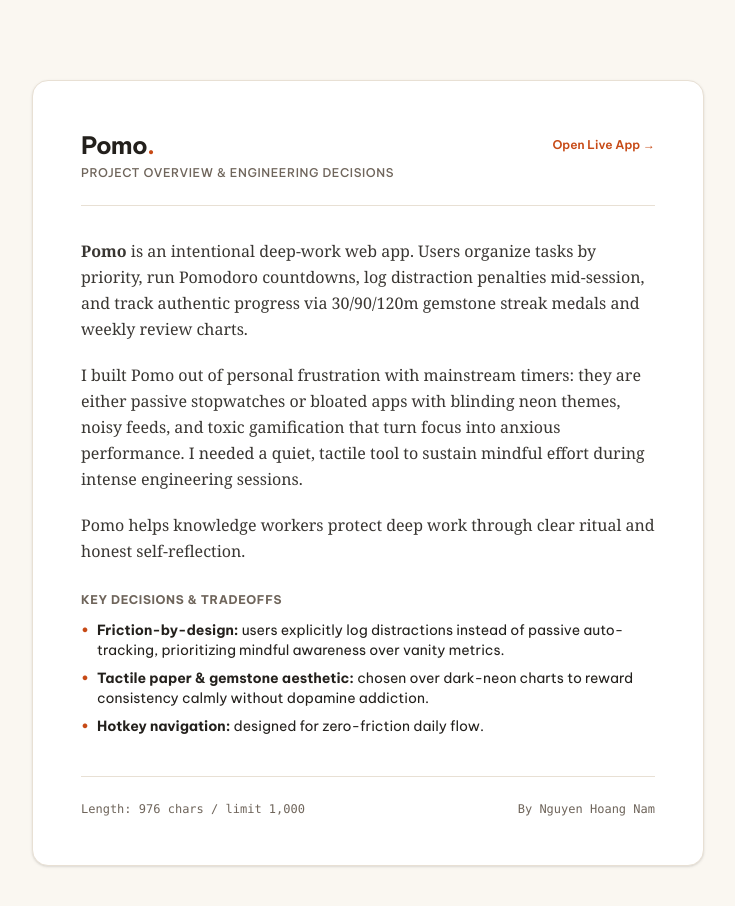
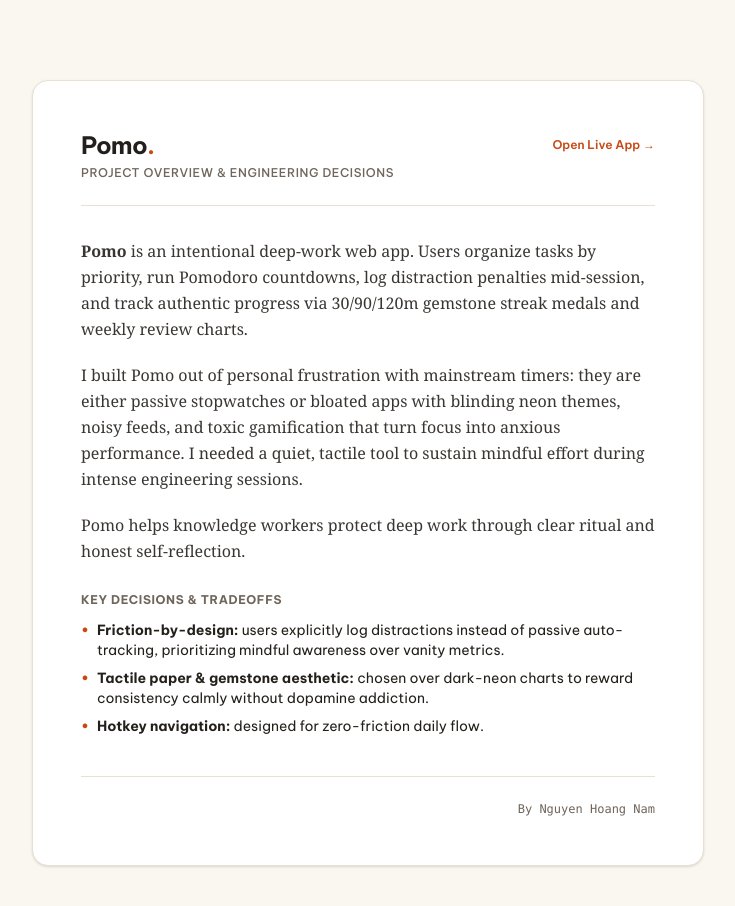
Before and after one commit to NamIsStudyingCE/pomo, a Next.js app: page /writeup in a window 1280 px wide. Shown: the top 906 px of the page, without its empty margins (272-1007 px from the left). Built offline with nearby package versions, Linux system fonts and the light colour scheme; no server answers.

Commit message:
clean writeup footer and remove login subtitle

```diff
--- a/src/app/login/page.tsx
+++ b/src/app/login/page.tsx
@@ -45,7 +45,6 @@
           {t.auth.login_title}
           <span className="text-accent">.</span>
         </p>
-        <p className="text-muted">{t.auth.login_subtitle}</p>
       </div>
 
       {!configured ? (
--- a/src/app/writeup/page.tsx
+++ b/src/app/writeup/page.tsx
@@ -71,8 +71,7 @@
         </div>
 
         {/* Footer info */}
-        <div className="mt-10 pt-6 border-t border-[#E8E0D4] flex items-center justify-between text-xs text-[#6F655B] font-mono">
-          <span>Length: 976 chars / limit 1,000</span>
+        <div className="mt-10 pt-6 border-t border-[#E8E0D4] flex items-center justify-end text-xs text-[#6F655B] font-mono">
           <span>By Nguyen Hoang Nam</span>
         </div>
       </article>
```
